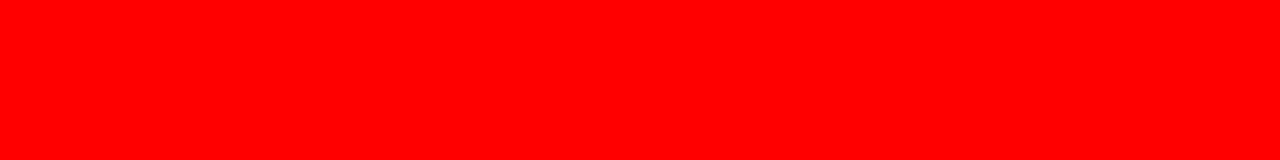
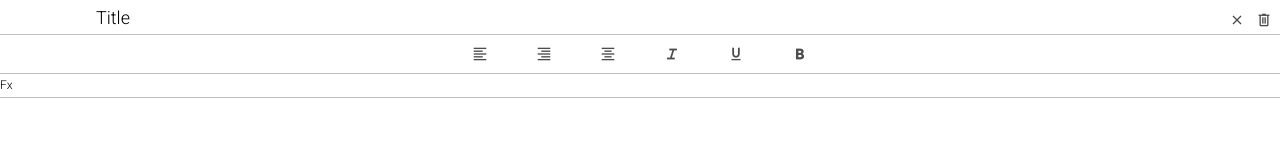
Before and after one commit to GabrielaNani/framework, a website built with webpack: page src/index.html in a window 1280 px wide. Built offline with nearby package versions, Linux system fonts and the light colour scheme.

Commit message:
css/html

```diff
--- a/package.json
+++ b/package.json
@@ -31,6 +31,7 @@
     "webpack-dev-server": "^4.9.1"
   },
   "dependencies": {
-    "eslint-config-google": "^0.14.0"
+    "eslint-config-google": "^0.14.0",
+    "normalize.css": "^8.0.1"
   }
 }
--- a/src/index.html
+++ b/src/index.html
@@ -4,8 +4,75 @@
     <meta charset="UTF-8">
     <title>Title</title>
     <link rel="shortcut icon" href="favicon.ico">
+    <link href="https://fonts.googleapis.com/icon?family=Material+Icons"
+          rel="stylesheet">
+    <link rel="stylesheet"
+          href="https://fonts.googleapis.com/css2?family=Material+Symbols+Outlined:opsz,wght,FILL,GRAD@20..48,100..700,0..1,-50..200"/>
 </head>
 <body>
 <div id="app"></div>
+
+<div class="excel">
+    <div class="excel__header">
+        <input type="text" class="input" value="Title">
+        <div>
+            <div class="btn">
+                <span class="material-symbols-outlined">
+                      close
+                </span>
+            </div>
+            <div class="btn">
+                <span class="material-symbols-outlined">
+                      delete
+                </span>
+            </div>
+        </div>
+    </div>
+    <div class="excel__toolbar">
+            <div class="btn">
+                <span class="material-symbols-outlined">
+                     format_align_left
+                </span>
+            </div>
+            <div class="btn">
+                <span class="material-symbols-outlined">
+                      format_align_right
+                </span>
+            </div>
+            <div class="btn">
+                <span class="material-symbols-outlined">
+                      format_align_center
+                </span>
+            </div>
+            <div class="btn">
+                <span class="material-symbols-outlined">
+                      format_italic
+                </span>
+            </div>
+            <div class="btn">
+                <span class="material-symbols-outlined">
+                      format_underlined
+                </span>
+            </div>
+            <div class="btn">
+                <span class="material-symbols-outlined">
+                      format_bold
+                </span>
+            </div>
+    </div>
+    <div class="excel__formula">
+<div class="info">
+    Fx
+</div>
+        <div class="input" contenteditable spellcheck="false">
+
+        </div>
+    </div>
+    <div class="excel__table">
+
+    </div>
+
+    </div>
+
 </body>
 </html>
--- /dev/null
+++ b/src/scss/_mixins.scss
@@ -0,0 +1,20 @@
+@mixin buttons($color:green){
+ height: 24px;
+  min-width: 24px;
+  padding: 3px;
+  text-align: center;
+  position: relative;
+  display: inline-block;
+  color: rgba(0, 0, 0, .7);
+ span{
+  font-size: 18px;
+ }
+ &:active, .active{
+  color: $color;
+ }
+ &:hover{
+  background-color: #eee;
+  cursor: pointer;
+  border-radius: 50%;
+ }
+}
--- /dev/null
+++ b/src/scss/_variables.scss
@@ -0,0 +1,4 @@
+$header-height: 34px;
+$border-colors: #c0c0c0;
+$toolbar-height: 40px;
+$formula-height: 24px;
--- /dev/null
+++ b/src/scss/formula.scss
@@ -0,0 +1,13 @@
+@import "variables";
+@import "mixins";
+
+.excel__formula{
+position: absolute;
+  left:0;
+  right:0;
+  top: $header-height + $toolbar-height;
+  border-bottom: 1px solid $border-colors;
+  height: $formula-height;
+  display: flex;
+  align-items: center;
+}
--- /dev/null
+++ b/src/scss/header.scss
@@ -0,0 +1,38 @@
+@import "variables";
+@import "mixins";
+
+.excel__header {
+  display: flex;
+  position: absolute;
+  top: 0;
+  right: 0;
+  left: 0;
+  height: $header-height;
+  padding: 8px 4px 0;
+  justify-content: space-between;
+
+  .input{
+    margin:0;
+    padding: 2px 7px;
+    min-width: 1px;
+    color:#000;
+    border:1px solid transparent;
+    border-radius: 2px;
+    height:20px;
+    font-size: 18px;
+    line-height: 22px;
+    outline: none;
+    text-align: center;
+    width:inherit;
+
+    &:hover{
+      border:1px solid $border-colors;
+    }
+    &:focus{
+      border:2px solid #1a73e8;
+    }
+  }
+  .btn{
+    @include buttons(red);
+  }
+}
--- a/src/scss/index.scss
+++ b/src/scss/index.scss
@@ -1,4 +1,23 @@
-$red: red;
+@import url('https://fonts.googleapis.com/css2?family=Roboto:wght@300&display=swap');
+@import "~normalize.css";
+
+@import "header";
+@import "toolbar";
+@import "formula";
+@import "table";
+
+
+*{
+  margin:0;
+  padding:0;
+  box-sizing: border-box;
+}
+
 body{
-  background-color: $red;
+  font-family: 'Roboto', sans-serif;
+  font-size: 12px;
 }
+
+.excel{
+  position: relative;
+}
--- /dev/null
+++ b/src/scss/table.scss
@@ -0,0 +1,6 @@
+@import "variables";
+@import "mixins";
+
+.excel__table{
+
+}
--- /dev/null
+++ b/src/scss/toolbar.scss
@@ -0,0 +1,19 @@
+@import "variables";
+@import "mixins";
+
+.excel__toolbar{
+  position: absolute;
+  top: $header-height;
+  height: $toolbar-height;
+  border-top: 1px solid $border-colors;
+  border-bottom: 1px solid $border-colors;
+  padding:7px 10px;
+  display: flex;
+  justify-content: center;
+  gap:40px;
+  left:0;
+  right:0;
+  .btn{
+    @include buttons();
+  }
+}
```
Also changed, not shown: 1 other file.
